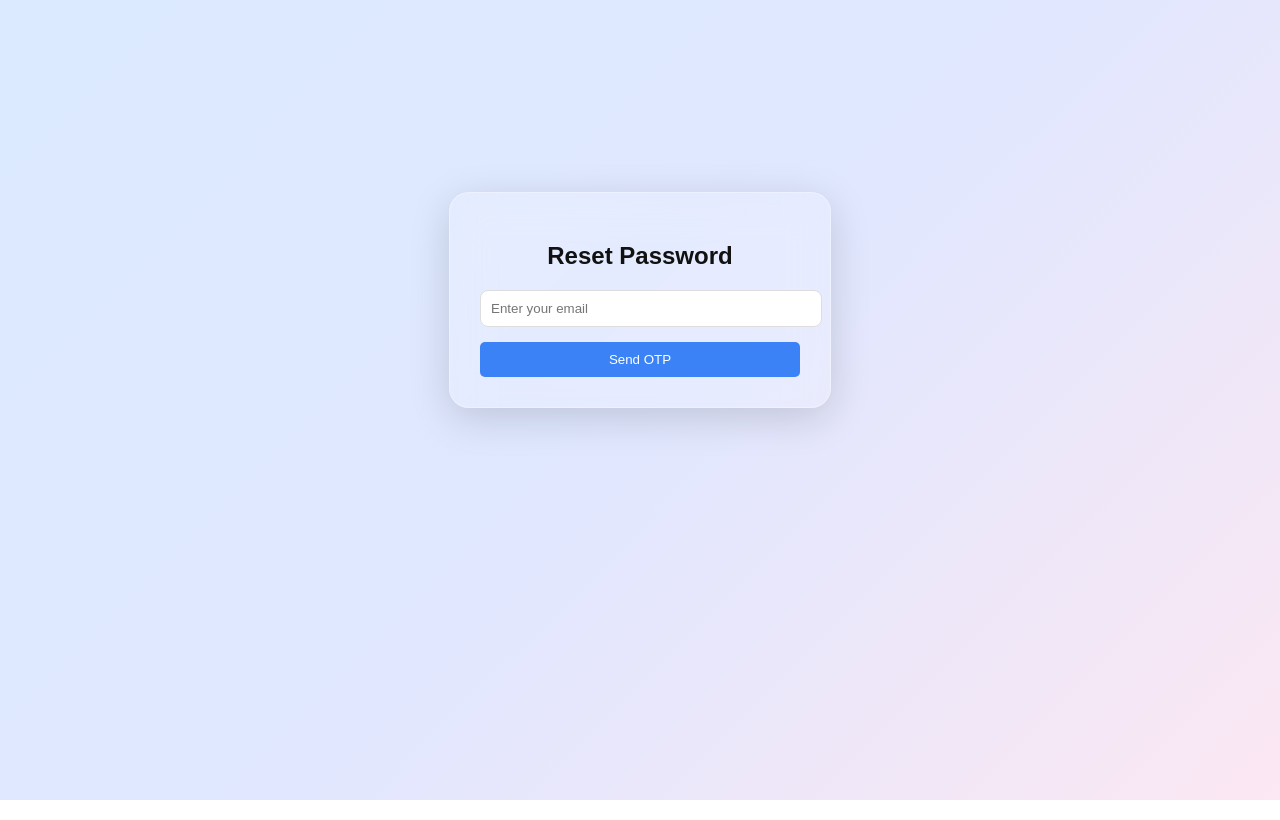
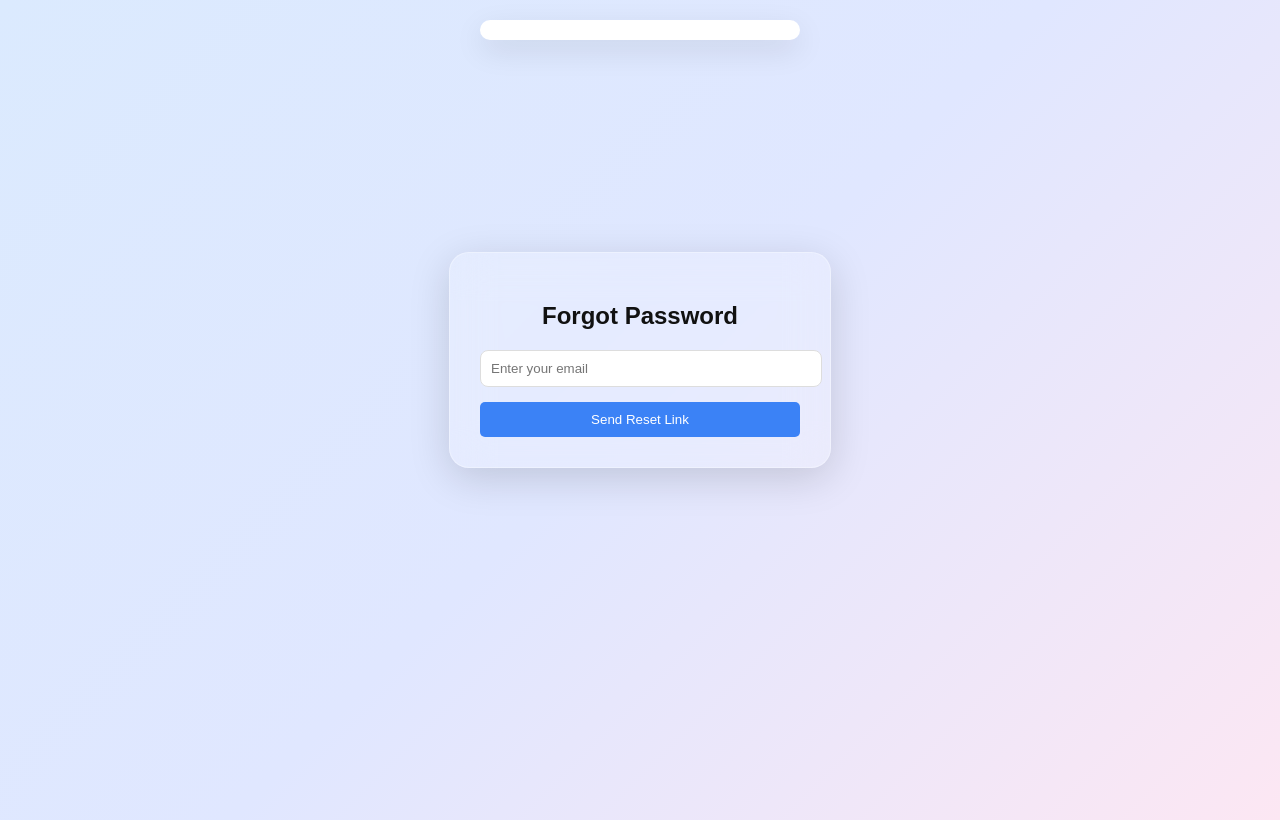
Before and after one commit to raufrasheed37-ctrl/frontend, a Next.js app: page /forgot-password in a window 1280 px wide. Built offline with nearby package versions, Linux system fonts and the light colour scheme.

Commit message:
Refactor forgot password flow and update API call

```diff
--- a/app/forgot-password/page.js
+++ b/app/forgot-password/page.js
@@ -1,105 +1,57 @@
 "use client";
 
 import { useState } from "react";
-import { useRouter } from "next/navigation";
+import Navbar from "@/components/Navbar";
 
 export default function ForgotPassword() {
-  const [step, setStep] = useState(1);
   const [email, setEmail] = useState("");
-  const [otp, setOtp] = useState("");
-  const [password, setPassword] = useState("");
-  const router = useRouter();
 
-  // STEP 1: SEND OTP
-  const sendOtp = async () => {
+  const handleSubmit = async () => {
     try {
-      const res = await fetch("https://auth-app-zg5k.onrender.com/api/auth/send-otp", {
+      const res = await fetch(
+        "https://auth-app-zg5k.onrender.com/api/auth/forgot-password",
+        {
           method: "POST",
           headers: {
             "Content-Type": "application/json",
           },
           body: JSON.stringify({ email }),
-      });
+        }
+      );
 
       const data = await res.json();
 
-      if (res.ok) {
-        alert("OTP sent to your email");
-        setStep(2); // move to next step
+      // 👇 show reset link (since you're on phone)
+      if (data.resetUrl) {
+        alert(data.resetUrl);
       } else {
-        alert(data.message || "User not found");
+        alert(data.message || "Request sent");
       }
+
     } catch (err) {
-      alert("Error sending OTP");
-    }
-  };
-
-  // STEP 2: RESET PASSWORD
-  const resetPassword = async () => {
-    try {
-      const res = await fetch("https://auth-app-zg5k.onrender.com/api/auth/reset-password", {
-        method: "POST",
-        headers: {
-          "Content-Type": "application/json",
-        },
-        body: JSON.stringify({ email, otp, password }),
-      });
-
-      const data = await res.json();
-
-      if (res.ok) {
-        alert("Password reset successful");
-        router.push("/login"); // redirect back
-      } else {
-        alert(data.message || "Invalid OTP");
-      }
-    } catch (err) {
-      alert("Error resetting password");
+      alert("Something went wrong");
     }
   };
 
   return (
+    <>
+      <Navbar />
+
       <div className="container">
         <div className="card">
+          <h2 className="title">Forgot Password</h2>
 
-        <h2 className="title">Reset Password</h2>
-
-        {step === 1 && (
-          <>
           <input
             className="input"
             placeholder="Enter your email"
             onChange={(e) => setEmail(e.target.value)}
           />
 
-            <button className="button" onClick={sendOtp}>
-              Send OTP
+          <button className="button" onClick={handleSubmit}>
+            Send Reset Link
           </button>
-          </>
-        )}
-
-        {step === 2 && (
-          <>
-            <input
-              className="input"
-              placeholder="Enter OTP"
-              onChange={(e) => setOtp(e.target.value)}
-            />
-
-            <input
-              type="password"
-              className="input"
-              placeholder="New Password"
-              onChange={(e) => setPassword(e.target.value)}
-            />
-
-            <button className="button" onClick={resetPassword}>
-              Reset Password
-            </button>
-          </>
-        )}
-
         </div>
       </div>
+    </>
   );
 }
```
Lines whose indentation alone changed are shown as unchanged.
